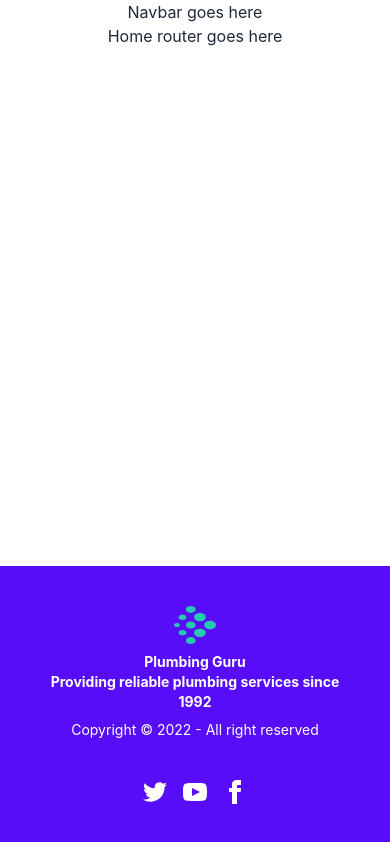
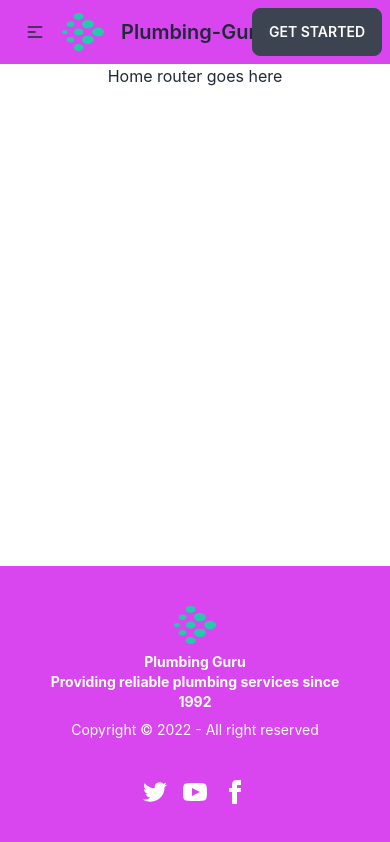
Before and after one commit to Md-abdullah-2001/plumbing-guru-client-side-assignment-11, a React (Create React App) app: page / in a window 390 px wide. Built offline with nearby package versions, Linux system fonts and the light colour scheme.

Commit message:
added navbar and responsiveness

```diff
--- a/src/Shared/Footer/Footer.js
+++ b/src/Shared/Footer/Footer.js
@@ -2,7 +2,8 @@
 import logo from "../../Asset/favicon.svg";
 const Footer = () => {
   return (
-    <footer className="footer footer-center p-10 bg-primary text-primary-content fixed bottom-0">
+    <div className="relative">
+      <footer className="footer footer-center p-10 bg-fuchsia-500 text-primary-content fixed bottom-0">
         <div>
           <img src={logo} alt="" srcset="" />
           <p className="font-bold">
@@ -50,6 +51,7 @@
           </div>
         </div>
       </footer>
+    </div>
   );
 };
 
--- a/src/Shared/NavBar/NavBar.js
+++ b/src/Shared/NavBar/NavBar.js
@@ -1,9 +1,52 @@
 import React from "react";
-
+import { Link } from "react-router-dom";
+import logo from "../../Asset/favicon.svg";
 const NavBar = () => {
+  const menuList = (
+    <>
+      <li className="mr-8 font-bold text-green-700">Home</li>
+      <li className="mr-8 font-bold text-green-700">Services</li>
+      <li className="mr-8 font-bold text-green-700">Blogs</li>
+    </>
+  );
   return (
-    <div>
-      <h1>Navbar goes here</h1>
+    <div className="navbar bg-fuchsia-500">
+      <div className="navbar-start">
+        <div className="dropdown">
+          <label tabIndex={0} className="btn btn-ghost lg:hidden">
+            <svg
+              xmlns="http://www.w3.org/2000/svg"
+              className="h-5 w-5"
+              fill="none"
+              viewBox="0 0 24 24"
+              stroke="currentColor"
+            >
+              <path
+                strokeLinecap="round"
+                strokeLinejoin="round"
+                strokeWidth="2"
+                d="M4 6h16M4 12h8m-8 6h16"
+              />
+            </svg>
+          </label>
+          <ul
+            tabIndex={0}
+            className="menu menu-compact dropdown-content mt-3 p-2 shadow bg-base-100 rounded-box w-52"
+          >
+            {menuList}
+          </ul>
+        </div>
+        <img src={logo} alt="" srcset="" />
+        <Link to="/" className="btn btn-ghost normal-case text-xl">
+          Plumbing-Guru
+        </Link>
+      </div>
+      <div className="navbar-center hidden lg:flex">
+        <ul className="menu menu-horizontal p-0">{menuList}</ul>
+      </div>
+      <div className="navbar-end">
+        <a className="btn">Get started</a>
+      </div>
     </div>
   );
 };
```
Lines whose indentation alone changed are shown as unchanged.
